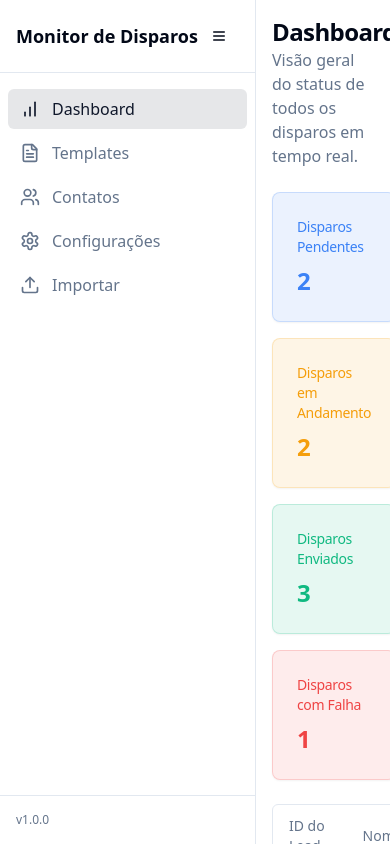
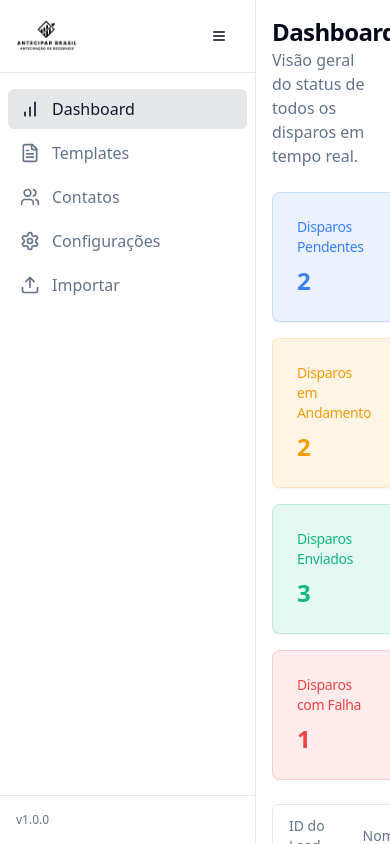
Before and after one commit to henrique062/smart-blast-monitor, a React (Vite) app: page / in a window 390 px wide. Built offline with nearby package versions, Linux system fonts and the light colour scheme.

Commit message:
feat: Replace title with logo image
Replaces the "Monitor de Disparos" title in the sidebar header with the "logo_antecipa.png" image, ensuring the image is responsive and maintains proper visual proportions.

```diff
--- a/src/components/layout/MainSidebar.tsx
+++ b/src/components/layout/MainSidebar.tsx
@@ -59,13 +59,19 @@ export default function MainSidebar() {
       {/* Header */}
       <div className="p-4 border-b border-border flex items-center justify-between">
         {!isCollapsed && (
-          <div className="font-semibold text-lg">Monitor de Disparos</div>
+          <div className="flex items-center">
+            <img
+              src="/lovable-uploads/0e84b822-6807-468e-b2cd-46027e1fcabc.png"
+              alt="Antecipar Brasil"
+              className="h-8 w-auto max-w-[180px] object-contain"
+            />
+          </div>
         )}
         <Button
           variant="ghost"
           size="icon"
           onClick={() => setIsCollapsed(!isCollapsed)}
-          className="ml-auto"
+          className={isCollapsed ? "mx-auto" : "ml-auto"}
         >
           <Menu className="h-5 w-5" />
         </Button>
```
Also changed, not shown: public/lovable-uploads/0e84b822-6807-468e-b2cd-46027e1fcabc.png (added).
